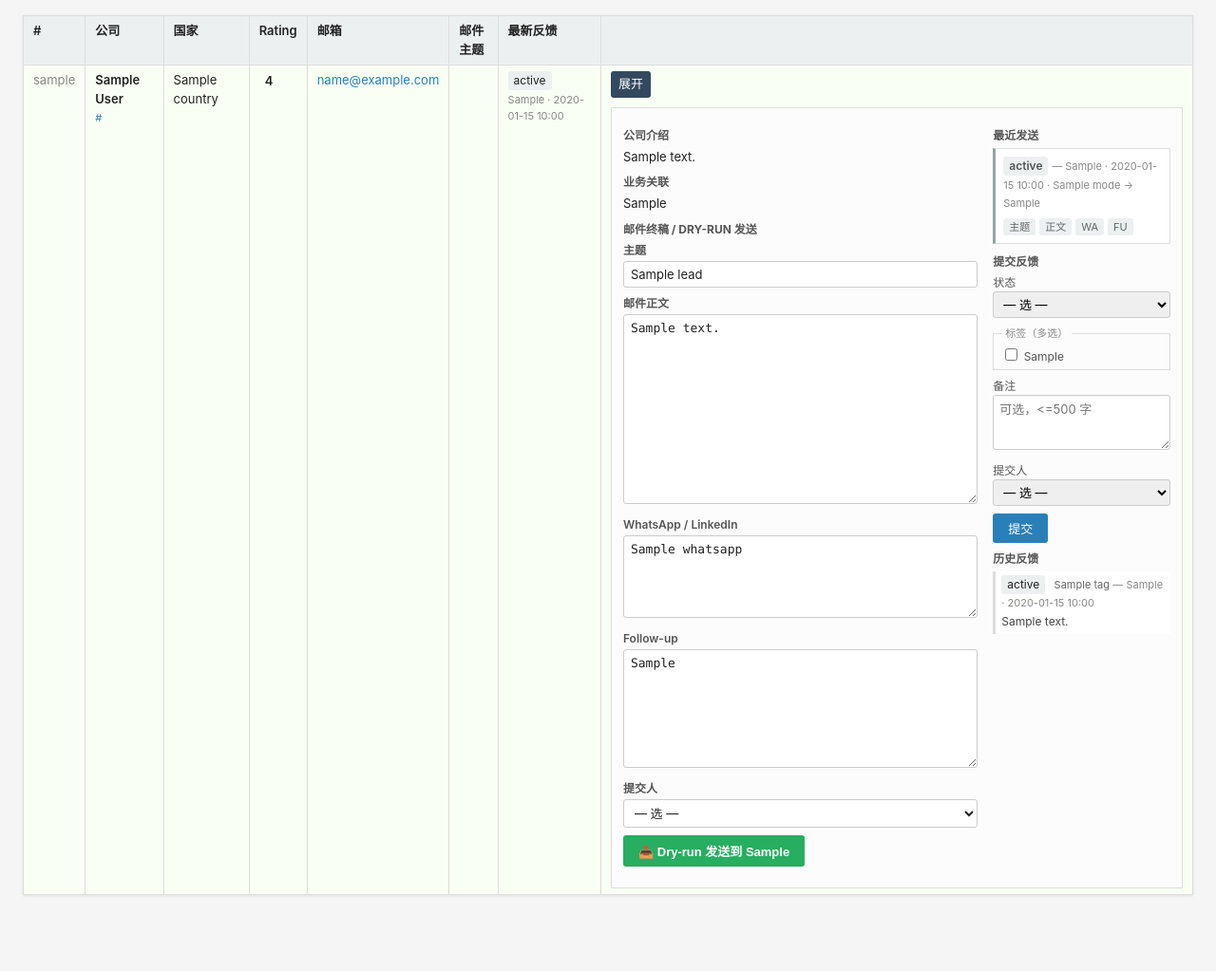
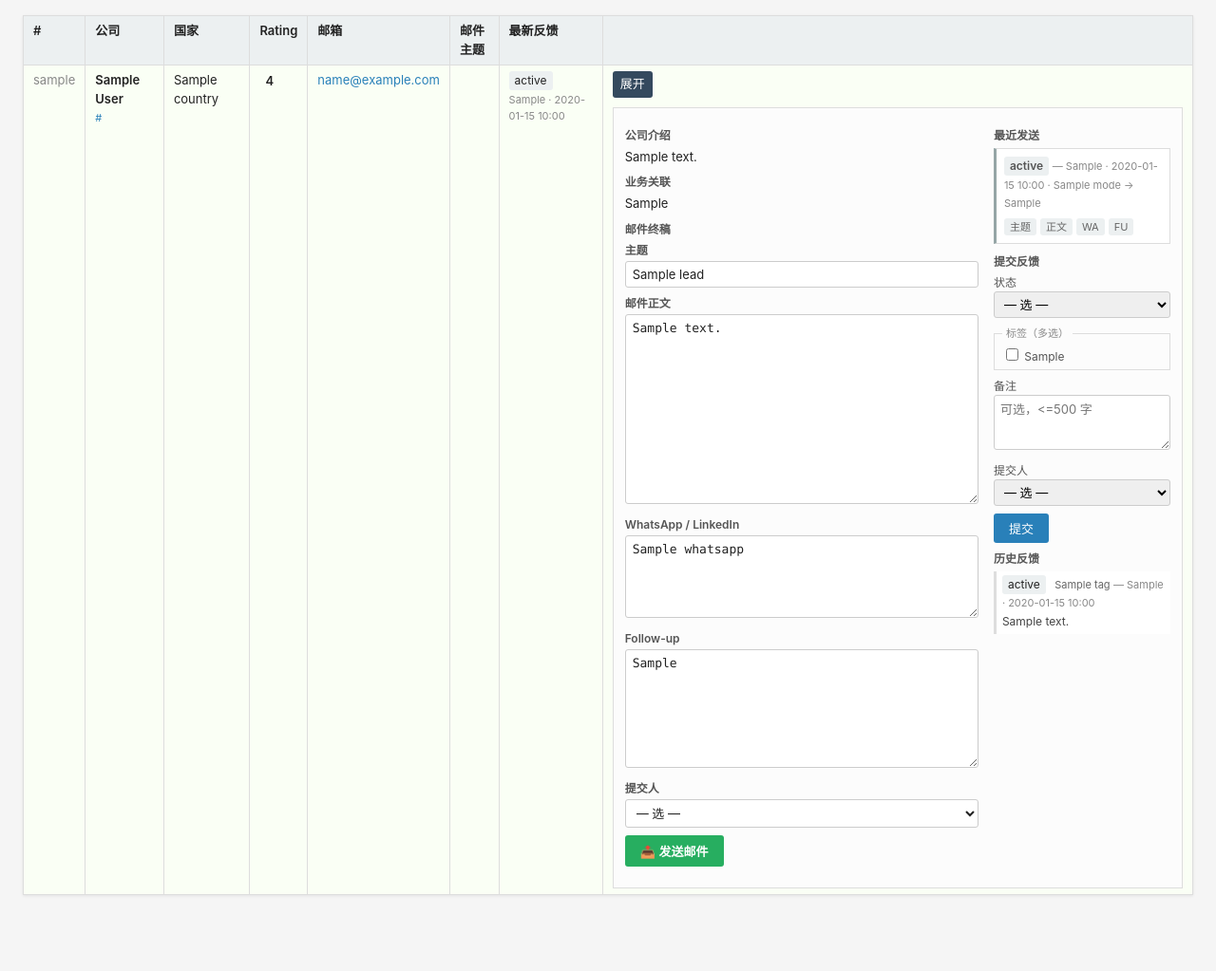
Before and after one commit to mtxpartners-eng/chuhai-pipeline, a FastAPI app: template webui/templates/index.html in a window 1280 px wide, after a click on "展开". Shown: the part 73-1096 px from the top of the page at 95% size. Run offline with FastAPI, Linux system fonts and the light colour scheme; the template is opened without the code that fills it: most values are stand-ins (such as "Sample title", 1, 10 or a date in 2020); some libraries are stand-ins or nearby versions.

Commit message:
WebUI: switch send mode from dry-run to live
Emails now go directly to actual recipients via trade@mtxpartners.com.
Removed test_recipient logic and dry-run button label.

Co-Authored-By: Claude Sonnet 4.6 <noreply@anthropic.com>

```diff
--- a/webui/app.py
+++ b/webui/app.py
@@ -34,7 +34,7 @@ REPO_ROOT = Path(__file__).resolve().parent.parent
 RUNS_DIR = REPO_ROOT / "runs"
 DEFAULT_RUN_ID = "2026-04-30"
 DB_PATH = Path(os.environ.get("FEEDBACK_DB_PATH") or (Path(__file__).resolve().parent / "feedback.db"))
-DRY_RUN_MODE = "dry-run"
+LIVE_MODE = "live"
 _SAFE_COMPONENT_RE = re.compile(r"^[A-Za-z0-9][A-Za-z0-9._-]*$")
 
 STATUS_OPTIONS = [
@@ -208,9 +208,6 @@ def _truncate(text: str, n: int) -> str:
     return text if len(text) <= n else text[: n - 1] + "…"
 
 
-def _smtp_test_recipient() -> str:
-    return (os.environ.get("SMTP_TEST_RECIPIENT") or "").strip()
-
 
 def load_sales_leads(run_id: str) -> list[dict]:
     """Iterate profiles/*.json, return sales-mode entries with contact info."""
@@ -380,7 +377,7 @@ def _build_row_context(slug: str, run_id: str, leads: list[dict] | None = None)
         "status_options": STATUS_OPTIONS,
         "tag_options": TAG_OPTIONS,
         "submitter_options": SUBMITTER_OPTIONS,
-        "test_recipient": _smtp_test_recipient(),
+
         "truncate": _truncate,
     }
 
@@ -415,7 +412,7 @@ def index(
             "status_options": STATUS_OPTIONS,
             "tag_options": TAG_OPTIONS,
             "submitter_options": SUBMITTER_OPTIONS,
-            "test_recipient": _smtp_test_recipient(),
+
             "truncate": _truncate,
         },
     )
@@ -480,15 +477,14 @@ async def submit_send(
     if not original["subject"] or not original["body"]:
         return HTMLResponse("original outreach content not found", status_code=422)
 
-    test_recipient = _smtp_test_recipient()
     try:
-        config = load_send_config(live=False, test_recipient=test_recipient, sleep_s=0)
+        config = load_send_config(live=True, test_recipient="", sleep_s=0)
     except ConfigError as exc:
         return HTMLResponse(str(exc), status_code=422)
 
-    actual_to, dry_subject, dry_body = _build_message(
-        live=False,
-        test_recipient=config.test_recipient,
+    actual_to, final_subject, final_body = _build_message(
+        live=True,
+        test_recipient="",
         original_to=original_to,
         subject=subject,
         body=body,
@@ -509,8 +505,8 @@ async def submit_send(
                 config=config,
                 original_to=original_to,
                 actual_to=actual_to,
-                subject=dry_subject,
-                body=dry_body,
+                subject=final_subject,
+                body=final_body,
             ),
             config.smtp_pass,
         )
@@ -546,7 +542,7 @@ async def submit_send(
                 body_edited,
                 whatsapp_edited,
                 follow_up_edited,
-                DRY_RUN_MODE,
+                LIVE_MODE,
                 actual_to,
                 original_to,
                 send_status,
@@ -562,7 +558,7 @@ async def submit_send(
         {
             "timestamp": submitted_at,
             "slug": slug,
-            "mode": DRY_RUN_MODE,
+            "mode": LIVE_MODE,
             "original_to": original_to,
             "actual_to": actual_to,
             "subject": dry_subject,
--- a/webui/templates/_row.html
+++ b/webui/templates/_row.html
@@ -37,7 +37,7 @@
           <p>{{ r.lead.bio }}</p>
           <h4>业务关联</h4>
           <p>{{ r.lead.business_relevance }}</p>
-          <h4>邮件终稿 / Dry-run 发送</h4>
+          <h4>邮件终稿</h4>
           <form
             class="send-form"
             hx-post="/send"
@@ -72,8 +72,8 @@
               </select>
             </label>
 
-            <button type="submit" class="btn-send"{% if not test_recipient %} disabled{% endif %}>
-              📤 Dry-run 发送到 {{ test_recipient or "(未配置 SMTP_TEST_RECIPIENT)" }}
+            <button type="submit" class="btn-send">
+              📤 发送邮件
             </button>
           </form>
         </section>
```
